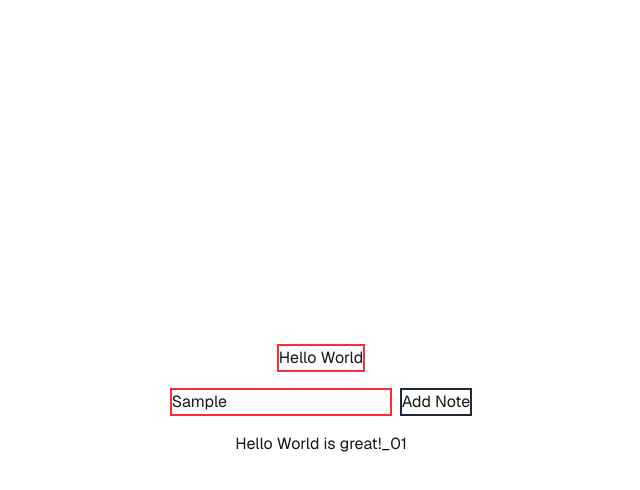
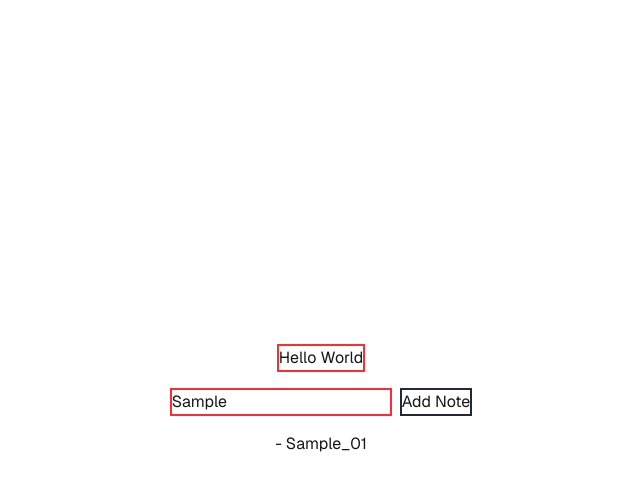
Before and after one commit to felipe-manhaes/mindbus-mindmap, a Next.js app in the folder frontend/: page / in a window 1280 px wide. Both pictures are taken after typing "Sample" into the empty fields and a click on the button "Add Note". Shown: the top 490 px of the page, without its empty margins (319-959 px from the left). Built offline with nearby package versions, Linux system fonts and the light colour scheme.

Commit message:
Finish simple create and read on the notepad

```diff
--- a/frontend/app/page.tsx
+++ b/frontend/app/page.tsx
@@ -6,22 +6,25 @@ import { NoteCard } from "@/components/NoteCard";
 
 export default function Home() {
   const [notes, setNotes] = useState<NoteCardProps[] >([]);
+  const [inputValue, setInputValue] = useState<string>("");
 function handleAddNote() {
-setNotes([...notes,{title:"Hello World",h2:1}])
+setNotes([...notes,{title:inputValue}])
 }
-
+function handleChange(e: React.ChangeEvent<HTMLInputElement>) {
+  setInputValue(e.target.value);
+}
   return (
     <div className="flex min-h-screen items-center justify-center bg-zinc-50 font-sans">
       <main className="flex min-h-screen w-full max-w-3xl flex-col items-center justify-center gap-4 py-10  bg-white dark:bg-gray-600 sm:items-center">
        <h1 className="border-2 border-red-500">Hello World</h1>
        <div className="flex flex-row items-center gap-2 justify-center">
        <input type="text" name="note" id="note" placeholder="Enter your note"
-       className="border-2 border-red-500"
+       className="border-2 border-red-500" onChange={handleChange}
        />
        <button className="border-2 border-gray-800 cursor-pointer" onClick={handleAddNote}>Add Note</button>
        </div>
        {notes.map((note,i) => (
-       <NoteCard key={i+note.title} title={note.title} h2={note.h2} />
+       <NoteCard key={i+note.title} title={note.title} h2={i+1} />
        ))}
 
       </main>
--- a/frontend/components/NoteCard.tsx
+++ b/frontend/components/NoteCard.tsx
@@ -5,6 +5,6 @@ export type NoteCardProps = {
 
 export function NoteCard(title:{title:string,h2?:number}) {
    return (
-      <div>{title.title} is great!_0{title.h2}</div>
+      <div>- {title.title}_0{title.h2}</div>
    )
 }
```
